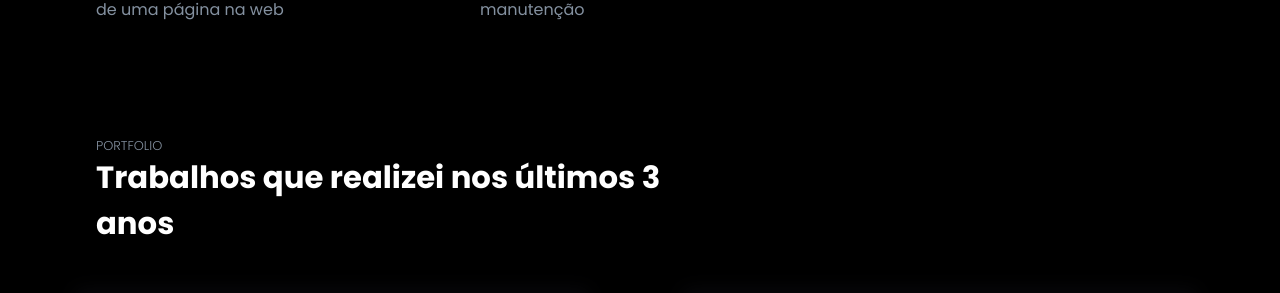
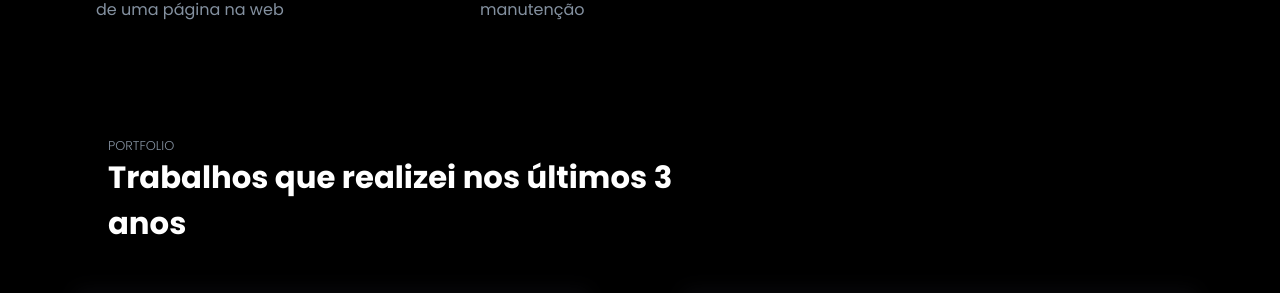
Before and after one commit to Scriblet/Portfolio, a React (Create React App) app: page / in a window 1280 px wide. Shown: the part 3594-3887 px from the top of the page. Built offline with nearby package versions, Linux system fonts and the light colour scheme; grey boxes are pictures that could not be loaded.

Commit message:
correção 2 texto portfolio

```diff
--- a/src/App.css
+++ b/src/App.css
@@ -232,7 +232,7 @@ body {
 }
 
 .jobs-list-texts {
-  margin-left: 96px;
+  margin-left: 108px;
   text-align: start;
 }
 
```
